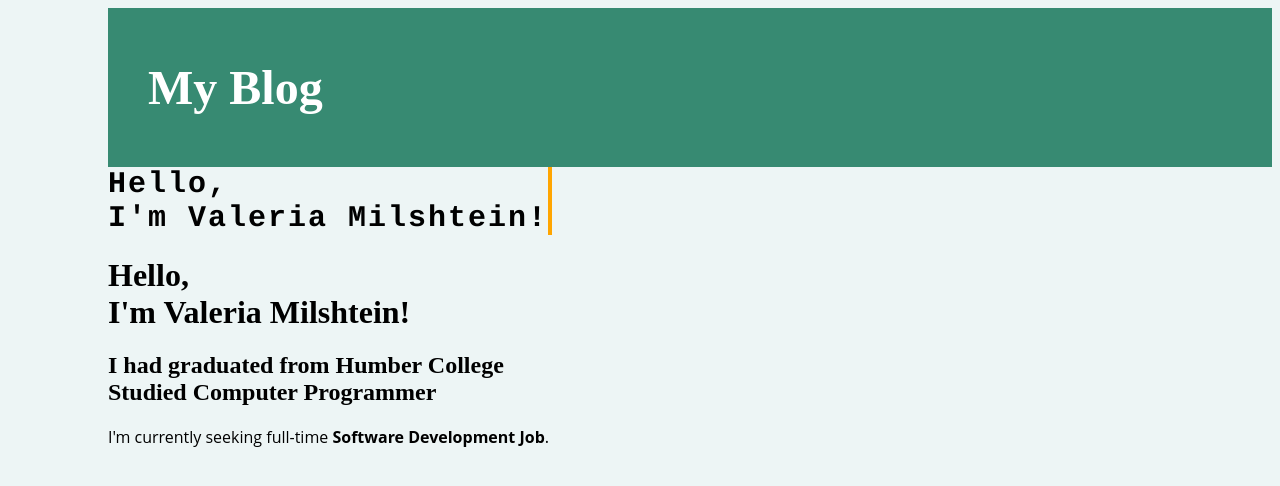
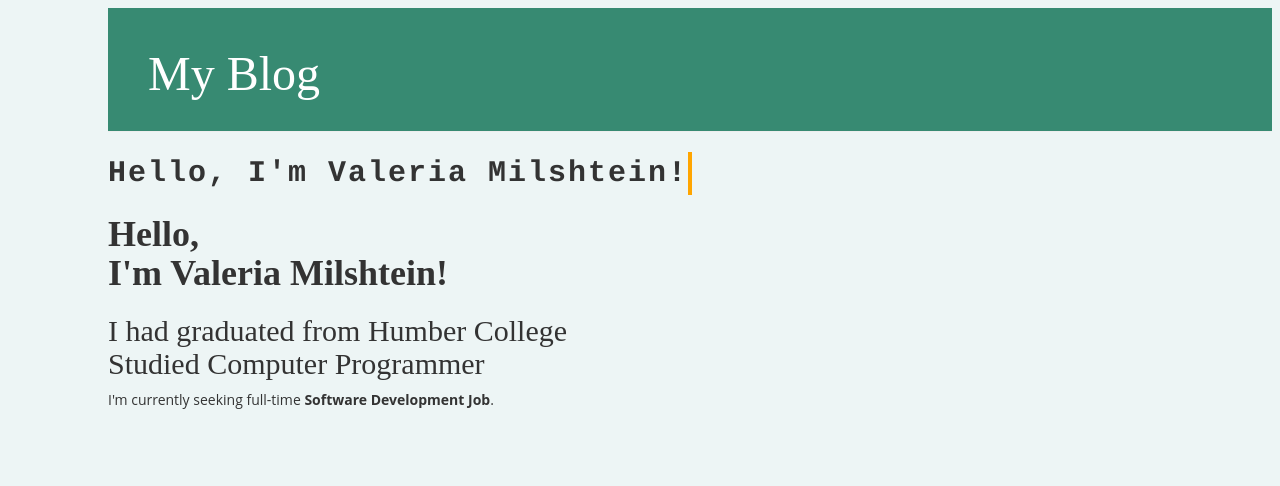
Before and after one commit to valeriamilshtein/my-first-blog, a Django app: page / in a window 1280 px wide. Shown: the top 486 px of the page. Run offline with Django 3.2, Linux system fonts and the light colour scheme; data that the repository does not hold is empty; some libraries are stand-ins or nearby versions.

Commit message:
added div .typewriter

```diff
--- a/blog/templates/blog/post_list.html
+++ b/blog/templates/blog/post_list.html
@@ -4,8 +4,8 @@
         <title>Valeria Milshtein Portfolio</title>
         <meta charset="utf-8">
         <meta name="viewport" content="width=device-width, initial-scale=1">
-<!--        <link rel="stylesheet" href="//maxcdn.bootstrapcdn.com/bootstrap/3.2.0/css/bootstrap.min.css">-->
-<!--        <link rel="stylesheet" href="//maxcdn.bootstrapcdn.com/bootstrap/3.2.0/css/bootstrap-theme.min.css">-->
+        <link rel="stylesheet" href="//maxcdn.bootstrapcdn.com/bootstrap/3.2.0/css/bootstrap.min.css">
+        <link rel="stylesheet" href="//maxcdn.bootstrapcdn.com/bootstrap/3.2.0/css/bootstrap-theme.min.css">
         <link rel="stylesheet" href="{% static 'css/blog.css' %}">
 <!--        <link href="http://fonts.googleapis.com/css?family=Lobster&subset=latin,latin-ext" rel="stylesheet" type="text/css">-->
     </head>
@@ -15,7 +15,7 @@
         </div>
 
         <div class="typewriter">
-            <div class="typewriter-text"><strong>Hello,<br>I'm Valeria Milshtein!</strong></div>
+            <div class="typewriter-text">Hello, I'm Valeria Milshtein!</div>
         </div>
 
         <h1><strong>Hello,<br>I'm Valeria Milshtein!</strong></h1>
```
